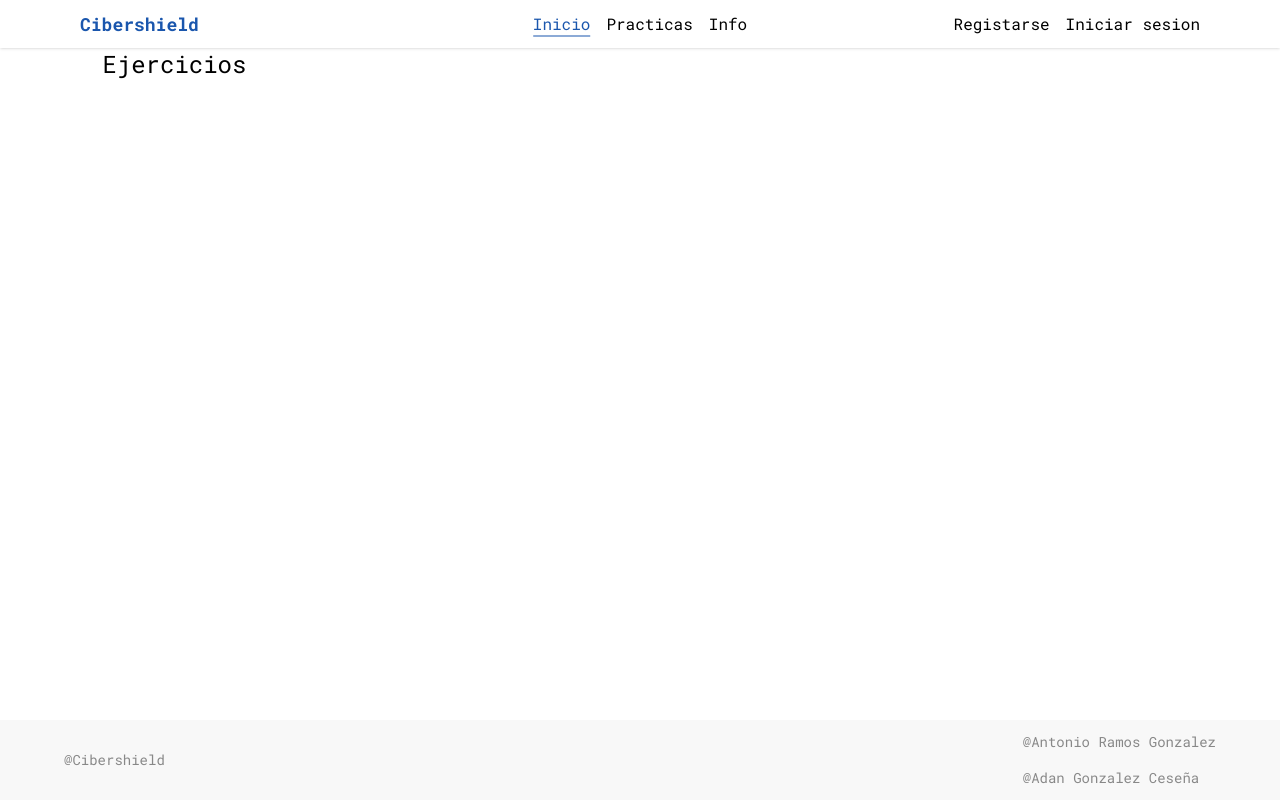
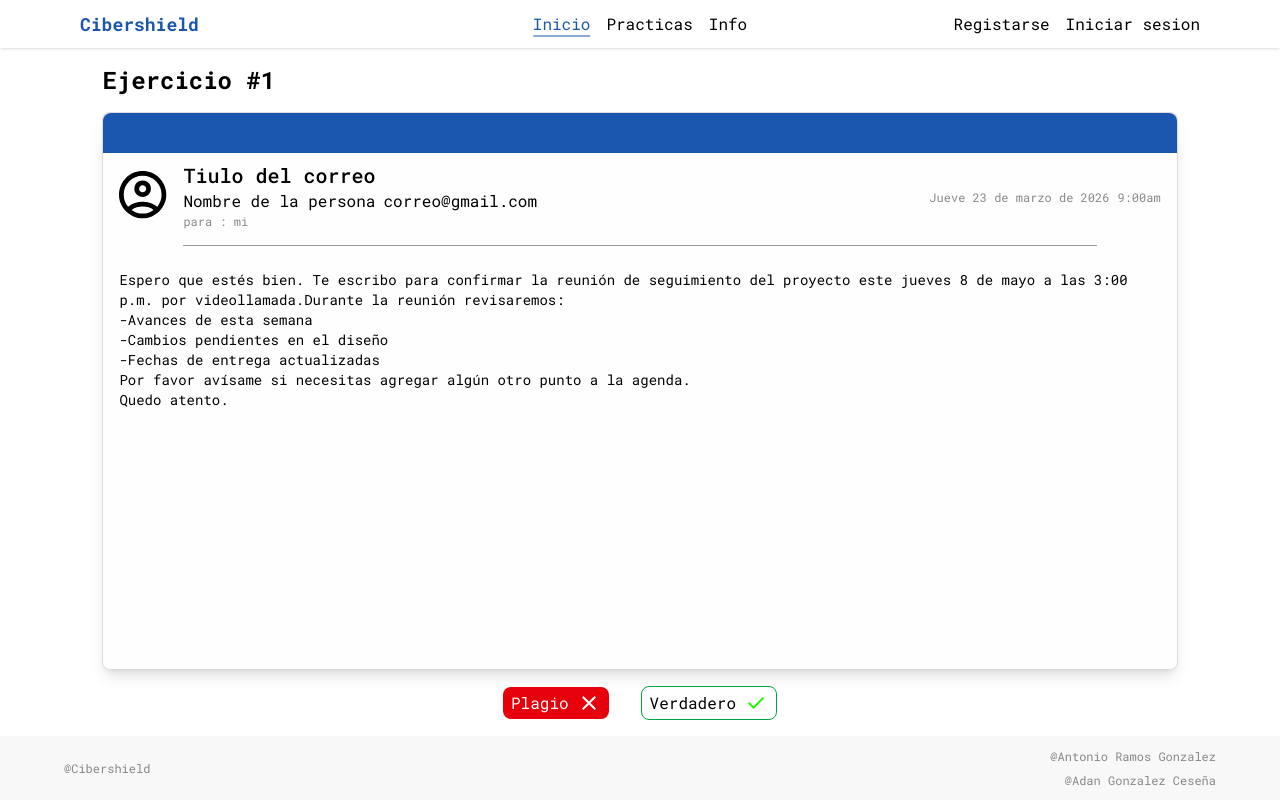
Before and after one commit to AdanCC21/CibershieldFront, a React (Vite) app: page /testing/exercises in a window 1280 px wide. Built offline with nearby package versions, Linux system fonts and the light colour scheme.

Commit message:
exercises page init

```diff
--- a/src/App.tsx
+++ b/src/App.tsx
@@ -16,7 +16,7 @@ export default function App() {
     <div className='flex flex-col w-screen min-h-screen'>
       <Toaster position='top-right' toastOptions={{ style: { background: 'var(--primary-color)', color:"white" } }} />
       <Header curPage={curPage} setPage={setPage} />
-      <div className='flex flex-col flex-1 page-margin'>
+      <div className='flex flex-col flex-1 h-full page-margin '>
         <Routes>
           <Route path='/' element={<Home />} />
           <Route path='/testing' element={<Training />} />
--- a/src/components/layout/Footer.tsx
+++ b/src/components/layout/Footer.tsx
@@ -1,12 +1,12 @@
 export default function Footer() {
     return (
-        <footer className='flex justify-between items-center w-screen h-[10vh] bg-[#F8F8F8] text-(--text-gray) px-[8vh]'>
-            <div className='flex flex-col gap-4'>
-                <span className='text-sm'>@Cibershield</span>
+        <footer className='flex justify-between items-center w-screen h-[8vh] bg-[#F8F8F8] text-(--text-gray) px-[8vh]'>
+            <div className='flex flex-col gap-2'>
+                <span className='text-xs'>@Cibershield</span>
             </div>
-            <div className='flex flex-col gap-4'>
-                <span className='text-sm'>@Antonio Ramos Gonzalez</span>
-                <span className='text-sm'>@Adan Gonzalez Ceseña</span>
+            <div className='flex flex-col gap-2 text-right'>
+                <span className='text-xs'>@Antonio Ramos Gonzalez</span>
+                <span className='text-xs'>@Adan Gonzalez Ceseña</span>
             </div>
         </footer>
     )
--- /dev/null
+++ b/src/entities/user.ts
@@ -0,0 +1,5 @@
+export interface UserEntity {
+    image: string
+    name: string
+    email: string
+}
--- a/src/pages/Training/Exercises.tsx
+++ b/src/pages/Training/Exercises.tsx
@@ -1,11 +1,29 @@
-import React from 'react'
+import type { UserEntity } from "@/entities/user"
+import ExCard from "./components/ExCard"
+import { Icons } from "@/constants/icons"
 
-export default function Exercises() {
+interface Prompts {
+    user?: UserEntity
+}
+
+
+export default function Exercises({ user }: Prompts) {
     return (
-        <>
-            <div className='flex flex-col'>
-                <h1 className='text-2xl'>Ejercicios</h1>
+        <div className='flex flex-col justify-between py-[2vh] gap-4 flex-1'>
+            <h2 className='text-2xl font-bold'>Ejercicio #1</h2>
+
+            <ExCard id={1} ex={{}} />
+
+            <div className="flex gap-8 justify-center items-center ">
+                <button className="flex items-center gap-2 px-2 py-1 bg-red-600 rounded-lg cursor-pointer">
+                    <span className="text-base text-white">Plagio</span>
+                    <img src={Icons.close} alt="wrong" className="h-6 invert" />
+                </button>
+                <button className="flex items-center gap-2 px-2 py-1 border border-green-600 rounded-lg cursor-pointer">
+                    <span className="text-base">Verdadero</span>
+                    <img src={Icons.check} alt="wrong" className="h-6" />
+                </button>
             </div>
-        </>
+        </div>
     )
 }
--- /dev/null
+++ b/src/pages/Training/components/ExCard.tsx
@@ -0,0 +1,41 @@
+import { Icons } from "@/constants/icons";
+
+interface Prompts {
+    id: number
+    ex: any
+}
+
+export default function ExCard({ id, ex }: Prompts) {
+    console.log(id);
+    return (
+        <div className="flex flex-col flex-1 bg-[#fefefe] shadow-lg border border-[#0002] rounded-lg">
+            <div className="w-full h-10 bg-(--primary-color) rounded-t-lg"></div>
+            <section className="flex flex-col px-4 py-2 gap-2 ">
+
+                <section className="flex gap-4 items-center">
+                    <img src={Icons.person} className="h-12" alt="Person" />
+                    <div className="flex flex-col w-full">
+                <h3 className="text-xl font-medium">Tiulo del correo</h3>
+                        <div className="flex w-full justify-between">
+                            <div className="flex gap-2">
+                                <span className="text-base">Nombre de la persona</span>
+                                <span className="text-base">correo@gmail.com</span>
+                            </div>
+                            <div className="flex gap-2 text-xs text-(--text-gray)">
+                                <span>Jueve 23 de marzo de 2026</span>
+                                <span>9:00am</span>
+                            </div>
+                        </div>
+                        <span className="text-xs text-(--text-gray)">para : mi</span>
+                    </div>
+                </section>
+            </section>
+
+            <div className="h-px my-2 mx-20 bg-black/40"></div>
+
+            <section className="flex flex-col p-4">
+                <p className="text-sm whitespace-pre-line ">{`Espero que estés bien. Te escribo para confirmar la reunión de seguimiento del proyecto este jueves 8 de mayo a las 3:00 p.m. por videollamada.Durante la reunión revisaremos:\n-Avances de esta semana\n-Cambios pendientes en el diseño\n-Fechas de entrega actualizadas\nPor favor avísame si necesitas agregar algún otro punto a la agenda.\nQuedo atento.`}</p>
+            </section>
+        </div>
+    )
+}
```
Also changed, not shown: src/constants/icons.ts (+9 -4 lines), src/assets/icons/check.svg (added), src/assets/icons/close.svg (added).
